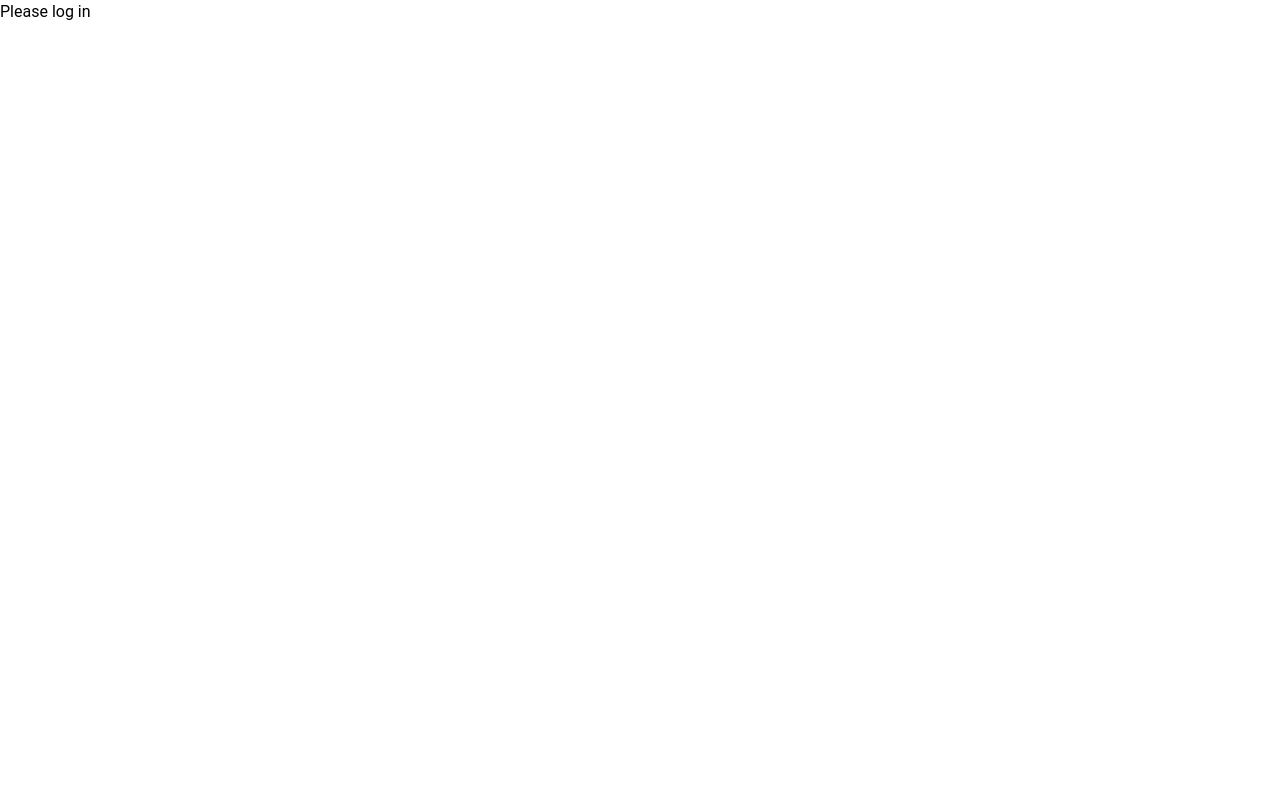
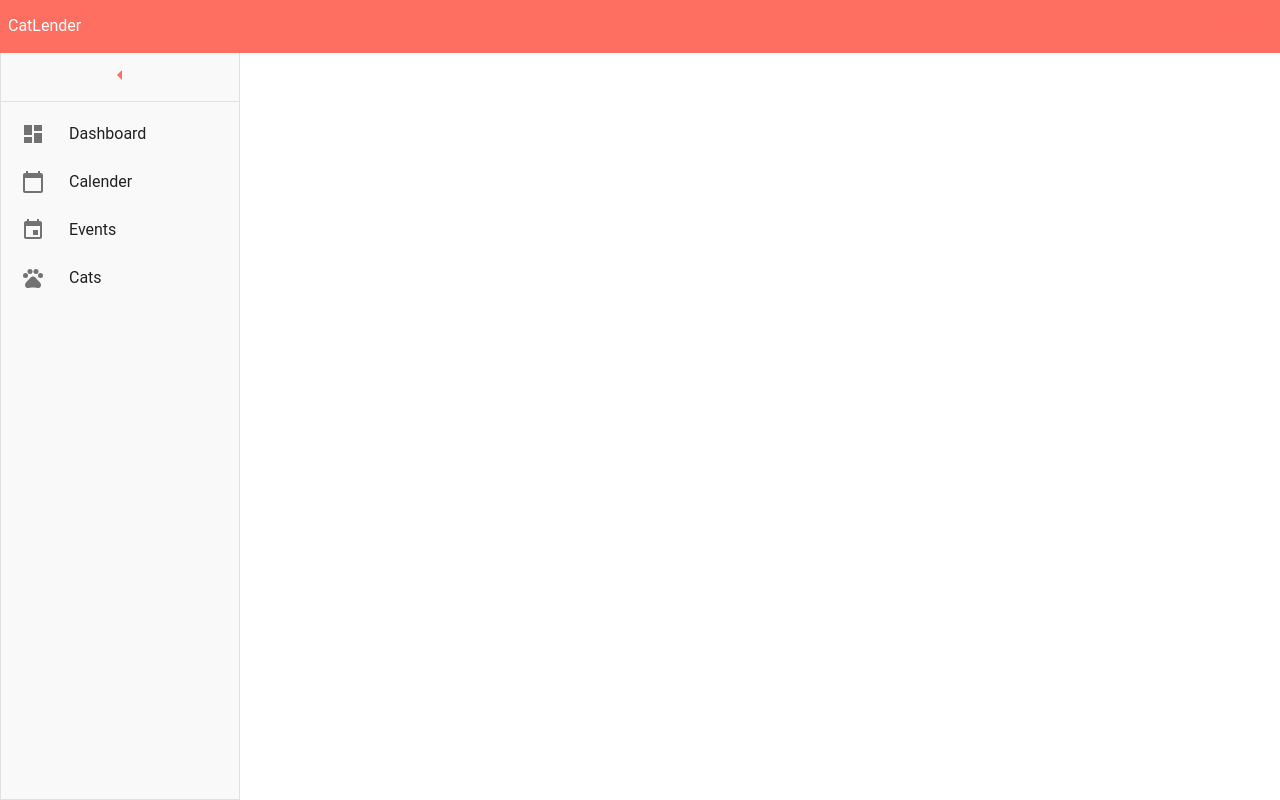
Before and after one commit to Albm1233123/CatLender, a React (Create React App) app in the folder frontend/: page /landingPage in a window 1280 px wide. Built offline with nearby package versions, Linux system fonts and the light colour scheme.

Commit message:
added side and nav bars

```diff
--- /dev/null
+++ b/frontend/src/components/navbar.tsx
@@ -0,0 +1,53 @@
+import * as React from 'react';
+import { useNavigate } from 'react-router-dom';
+import { Box, Button, Typography, useTheme } from '@mui/material';
+
+interface NavBarProps {
+  isLoggedIn: boolean;
+  firstName: string;
+  onLogout: () => void;
+}
+
+function NavBar({ isLoggedIn, firstName, onLogout }: NavBarProps) {
+  const navigate = useNavigate();
+
+   const theme = useTheme();
+
+  return (
+    <Box
+      sx={{
+        backgroundColor: theme.palette.primary.main,
+        position: 'fixed',
+        top: 0,
+        width: '100%',
+        zIndex: 1201,
+      }}
+    >
+      <Box
+        display="flex"
+        justifyContent="space-between"
+        alignItems="center"
+        p={1}
+        width="100%"
+        boxSizing="border-box"
+        mx="auto"
+      >
+        <Typography sx={{ color: theme.palette.common.white}}>CatLender</Typography>
+        {isLoggedIn ? (
+          <Button
+            variant="outlined"
+            sx={{ color: theme.palette.common.white, borderColor: theme.palette.common.white }}
+            onClick={onLogout}
+          >
+            Log out
+          </Button>
+        ) : (
+          <Button onClick={() => navigate('/')}>Log in</Button>
+        )}
+      </Box>
+    </Box>
+  );
+}
+
+
+export default NavBar;
--- /dev/null
+++ b/frontend/src/components/sidebar.tsx
@@ -0,0 +1,89 @@
+import * as React from 'react';
+import { useNavigate } from 'react-router-dom';
+import {
+  Box,
+  Button,
+  Divider,
+  Drawer,
+  List,
+  ListItem,
+  ListItemButton,
+  ListItemIcon,
+  ListItemText,
+  useTheme
+} from '@mui/material';
+import {ArrowLeftOutlined, ArrowRightOutlined,Event, Dashboard, CalendarToday, Pets, } from '@mui/icons-material';
+
+function SideBar() {
+  const navigate = useNavigate();
+  const [open, setOpen] = React.useState(true);
+
+  const menuItems = [
+  { text: 'Dashboard', icon: <Dashboard /> },
+  { text: 'Calender', icon: <CalendarToday /> },
+  { text: 'Events', icon: <Event /> },
+  { text: 'Cats', icon: <Pets /> },
+];
+
+  const toggleDrawer = () => {
+    setOpen((prev) => !prev);
+  };
+
+  const drawerWidth = open ? 240 : 60;
+
+  const theme = useTheme();
+
+  return (
+    <Drawer
+      variant="permanent"
+      sx={{
+        width: drawerWidth,
+        flexShrink: 0,
+        '& .MuiDrawer-paper': {
+          width: drawerWidth,
+          boxSizing: 'border-box',
+          transition: 'width 0.3s',
+          overflowX: 'hidden',
+          top: '48px',
+          height: 'calc(100% - 48px)',
+          position: 'fixed',
+        },
+      }}
+    >
+      <Box sx={{ display: 'flex', justifyContent: 'center', p: 1 }}>
+        <Button onClick={toggleDrawer}>
+          {open ? <ArrowLeftOutlined /> : <ArrowRightOutlined />}
+        </Button>
+      </Box>
+
+      <Divider />
+
+      <List>
+        {menuItems.map(({ text, icon }) => (
+          <ListItem key={text} disablePadding sx={{ display: 'block' }}>
+            <ListItemButton
+              sx={{
+                minHeight: 48,
+                justifyContent: open ? 'initial' : 'center',
+                px: 2.5,
+              }}
+            >
+              <ListItemIcon
+                sx={{
+                  minWidth: 0,
+                  mr: open ? 3 : 'auto',
+                  justifyContent: 'center',
+                }}
+              >
+                {icon}
+              </ListItemIcon>
+              {open && <ListItemText primary={text} />}
+            </ListItemButton>
+          </ListItem>
+        ))}
+      </List>
+    </Drawer>
+  );
+}
+
+export default SideBar;
--- a/frontend/src/pages/landingPage.tsx
+++ b/frontend/src/pages/landingPage.tsx
@@ -1,6 +1,8 @@
 import React, { useEffect, useState } from 'react';
 import { Box, TextField, Typography, Button, Divider, useTheme } from '@mui/material';
 import { useNavigate } from 'react-router-dom';
+import NavBar from '../components/navbar';
+import SideBar from '../components/sidebar';
 
 function LandingPage() {
     const[isLoggedIn, setIsLoggedIn] = useState(false);
@@ -35,15 +37,19 @@ function LandingPage() {
         navigate('/');
     }
 
+    const theme = useTheme();
+
     return (
+        <><NavBar
+            isLoggedIn={isLoggedIn}
+            firstName={firstName}
+            onLogout={logout}
+        ></NavBar>
+        <SideBar/>
+
         <Box>
-            {isLoggedIn ?
-            <>
-                <Typography>Welcome back, {firstName}!</Typography>
-                <Button onClick={logout}>Log out</Button>
-            </> :
-                <Typography>Please log in</Typography>}
-        </Box>
+
+        </Box></>
     );
 }
 
```
Also changed, not shown: 1 other file (tests, documents, lock files or other folders).
